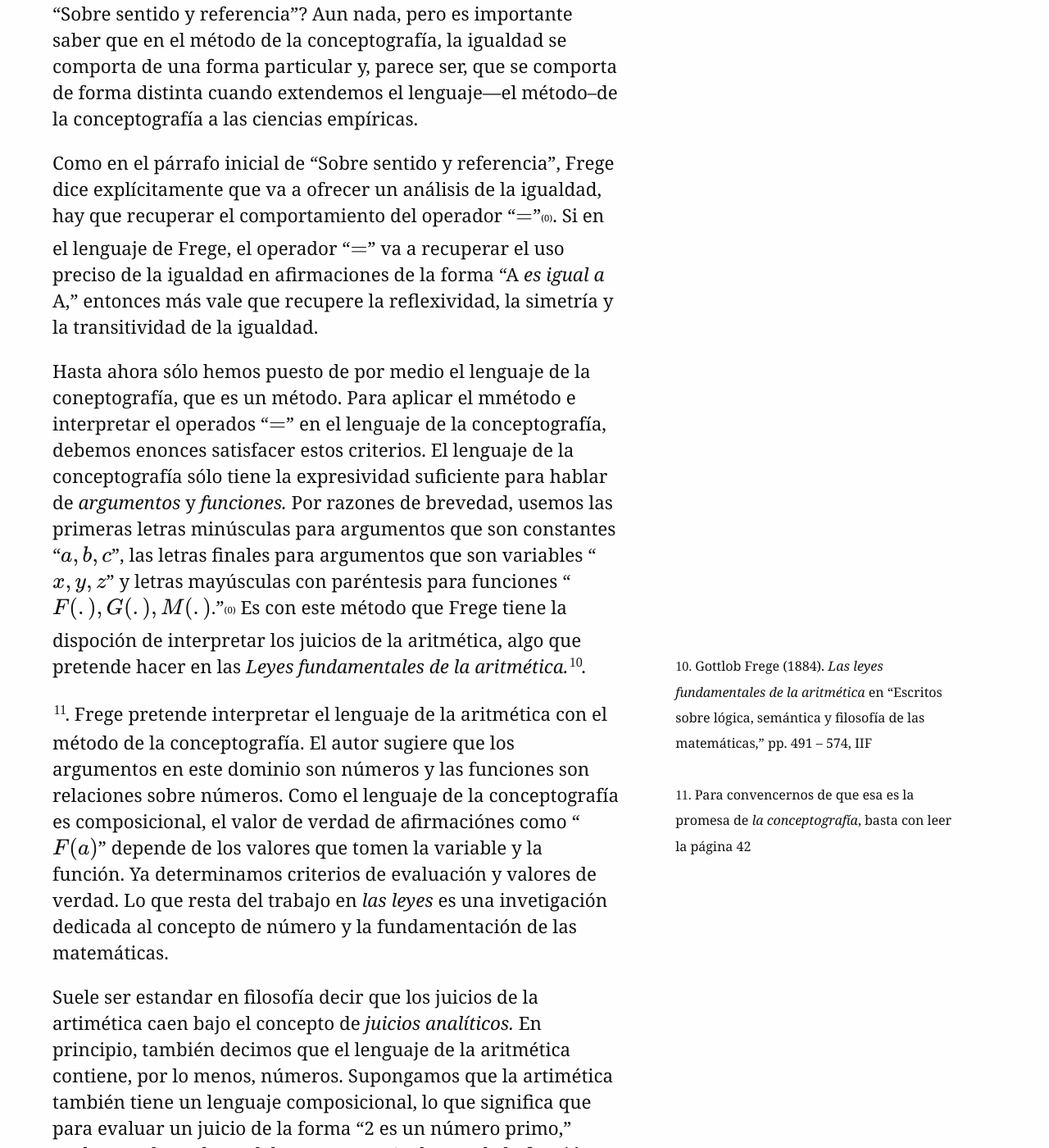
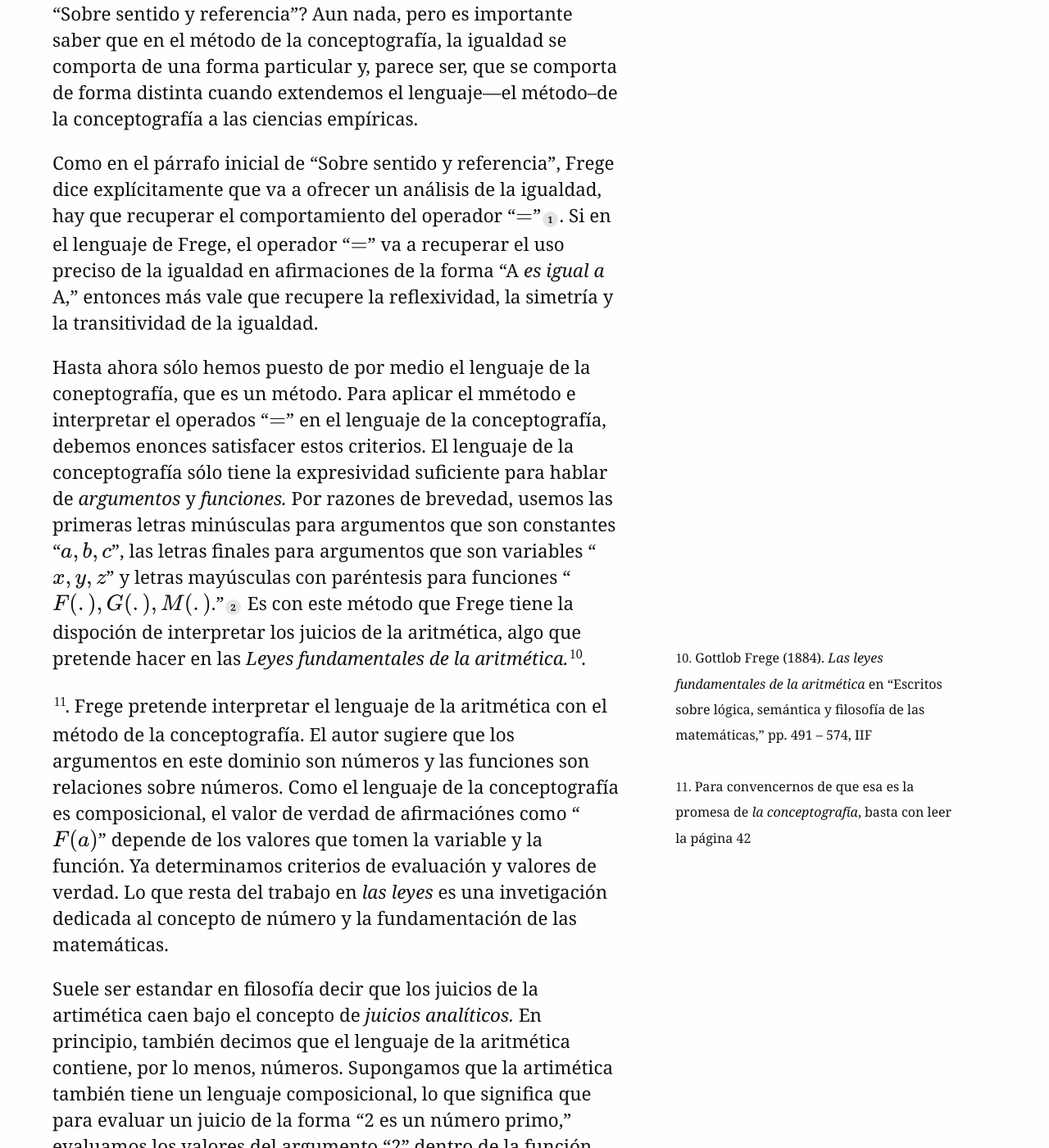
Before and after one commit to Oiuhukt/failosophy, a Jekyll site: the page built from _posts/2026-03-27-frege.md, in a window 1280 px wide and 1400 px high, scrolled down 5531 px. Shown: the whole window at 82% size. Built offline with Jekyll 4.4.1, drawn with Linux system fonts in a browser that asks for light colours; some web fonts are replaced.

Commit message:
dando formato al último post

```diff
--- a/css/tufte.scss
+++ b/css/tufte.scss
@@ -873,11 +873,6 @@ hr.slender {
 }
 /*-- End of Icomoon icon font section --*/
 
-.icon-github:before {
-    content: "\eab0";
-}
-/*-- End of Icomoon icon font section --*/
-
 /* -- END NOTES / FOOTNOTES - FULL WIDTH -- */
 .footnotes {
     margin-top: 3rem;
@@ -919,7 +914,7 @@ hr.slender {
     }
 
     li:before {
-        content: "(" counter(footnote-counter, lower-latin) ") ";
+        content: counter(footnote-counter) ". ";
         font-weight: bold;
         margin-right: 0.5rem;
     }
@@ -934,31 +929,35 @@ hr.slender {
 /* Customize endnote markers - Letters (a, b, c) */
 a.footnote {
     text-decoration: none;
+    display: inline-block;
+    background-color: rgba(0, 0, 0, 0.1);
+    border-radius: 50%;
+    width: 1.2rem;
+    height: 1.2rem;
+    text-align: center;
+    line-height: 1.2rem;
+    font-size: 0.7rem;
+    font-weight: bold;
     color: $text-color;
-    font-size: 0;
-    vertical-align: baseline;
+    vertical-align: middle;
+    margin: 0 0.1rem;
 
-    &:before {
-        content: "(" counter(footnote-counter, lower-latin) ")";
-        font-size: 0.7rem;
-        vertical-align: super;
-    }
-
-    &:hover:before {
-        text-decoration: underline;
+    &:hover {
+        background-color: rgba(0, 0, 0, 0.2);
+        text-decoration: none;
     }
 }
 
 /* Style the backlink in endnotes to match */
 .footnotes .reversefootnote {
     text-decoration: none;
-    font-size: 0;
+    font-size: 0.7rem;
     margin-left: 0.5rem;
+    vertical-align: baseline;
 
     &:before {
-        content: " ↩ (" counter(footnote-counter, lower-latin) ")";
+        content: " ↩";
         font-size: 0.7rem;
-        vertical-align: baseline;
     }
 
     &:hover:before {
```
